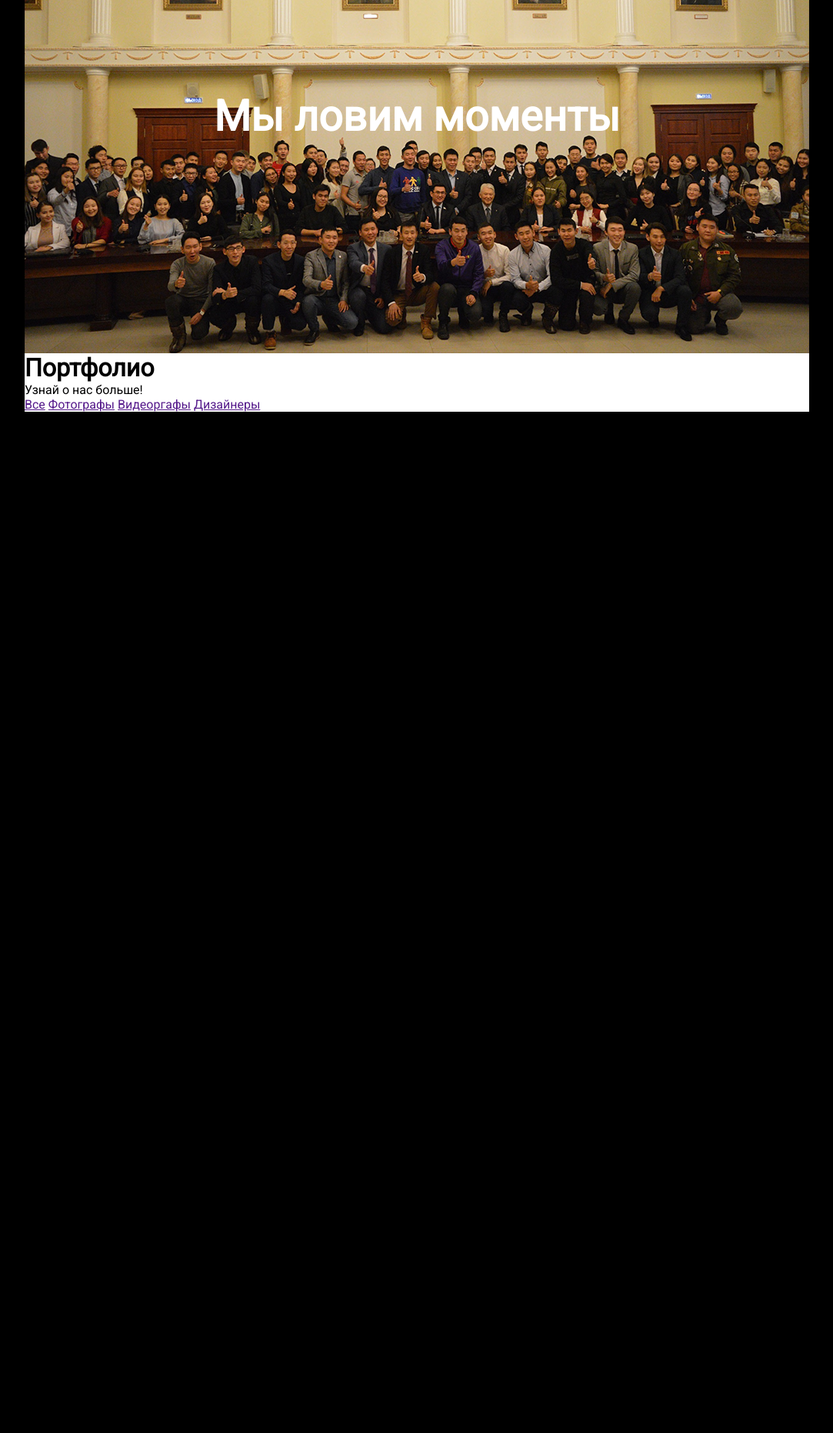
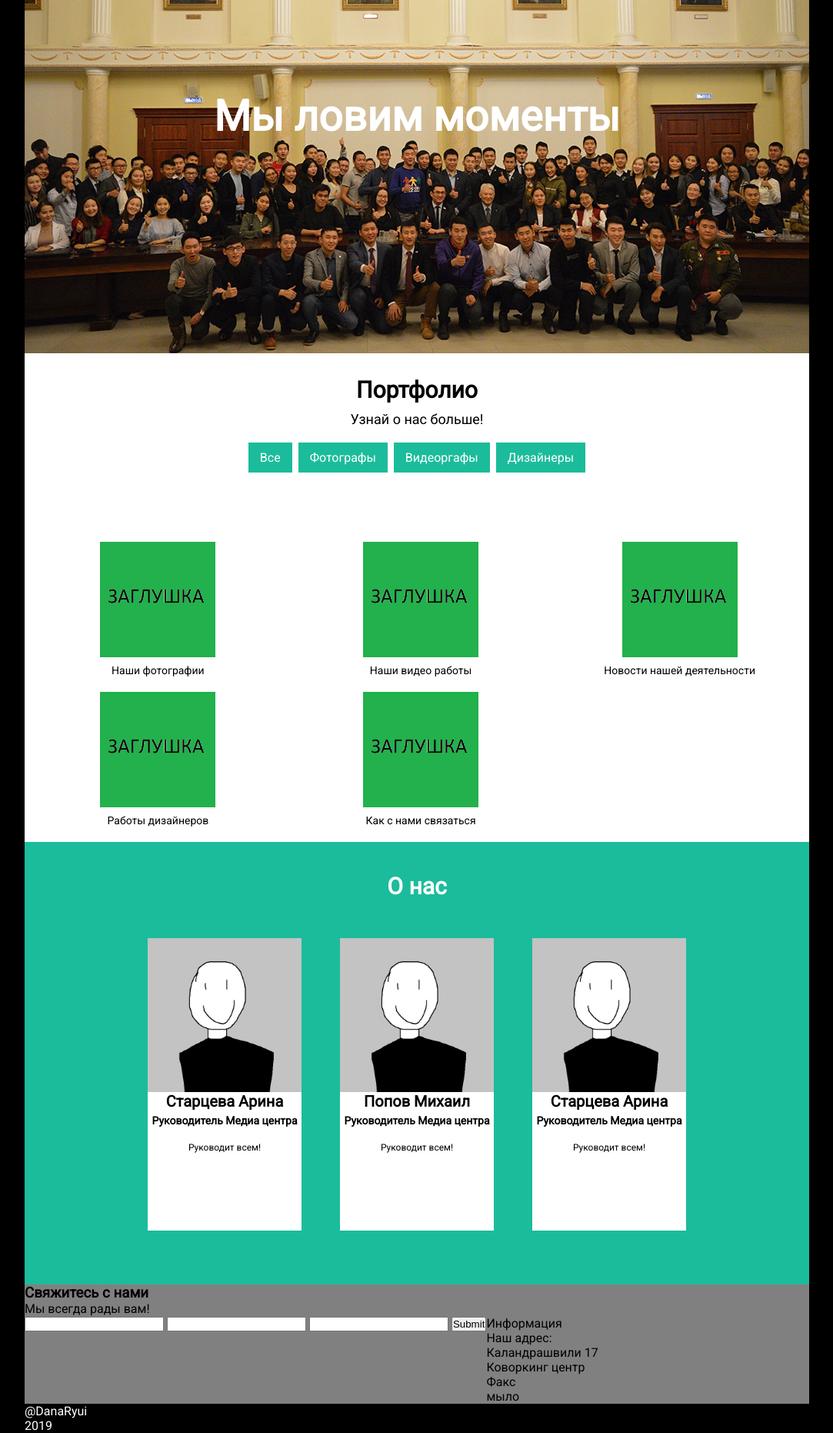
Before and after one commit to DmitrySkryabin/mediacenter, a PHP site: page / in a window 1280 px wide. Shown: the part 93-1955 px from the top of the page at 77% size, without its empty margins (98-1181 px from the left). Before the commit the page ends 628 px from the top, so only its background shows below. Run offline with PHP 8.4, Linux system fonts and the light colour scheme.

Commit message:
main page update

```diff
--- a/index.html
+++ b/index.html
@@ -34,17 +34,82 @@
 	<div class="wrapper">
 		<div class="portfolio">
 			<div class="portfolio-up">
+				<div class="portfolio-up-text">
 					<h1>Портфолио</h1>
 					<p>Узнай о нас больше!</p>
+				</div>
+				<div class="portfolio-up-menu">
 					<a href="">Все</a>
 					<a href="">Фотографы</a>
 					<a href="">Видеоргафы</a>
 					<a href="">Дизайнеры</a>
 				</div>
+			</div>
 			<div class="portfolio-bottom">
-
+				<div class="img-container">
+					<div class="img-text"><img src="zaglushka.png" alt="zaglushka" width="150px" height="150px"><p>Наши фотографии</p></div>
+					<div class="img-text"><img src="zaglushka.png" alt="zaglushka" width="150px" height="150px"><p>Наши видео работы</p></div>
+					<div class="img-text"><img src="zaglushka.png" alt="zaglushka" width="150px" height="150px"><p>Новости нашей деятельности</p></div>
+					<div class="img-text"><img src="zaglushka.png" alt="zaglushka" width="150px" height="150px"><p>Работы дизайнеров</p></div>
+					<div class="img-text"><img src="zaglushka.png" alt="zaglushka" width="150px" height="150px"><p>Как с нами связаться</p></div>
+				</div>
+			</div>
+		</div>
+		<div class="about-us">
+			<h3>О нас</h3>
+			<div class="about-container">
+				<div class="about-info">
+					<div class="about-photo"><img src="about-photo.png" alt="" height="200px" width="200px"></div>
+					<div class="about-text">
+						<h4>Старцева Арина</h4>
+						<h5>Руководитель Медиа центра</h5>
+						<p>Руководит всем!</p>
+					</div>
+				</div>
+				<div class="about-info">
+					<div class="about-photo"><img src="about-photo.png" alt="" height="200px" width="200px"></div>
+					<div class="about-text">
+						<h4>Попов Михаил</h4>
+						<h5>Руководитель Медиа центра</h5>
+						<p>Руководит всем!</p>
+					</div>
+				</div>
+				<div class="about-info">
+					<div class="about-photo"><img src="about-photo.png" alt="" height="200px" width="200px"></div>
+					<div class="about-text">
+						<h4>Старцева Арина</h4>
+						<h5>Руководитель Медиа центра</h5>
+						<p>Руководит всем!</p>
+					</div>
+				</div>
+			</div>
+		</div>
+		<div class="feedback">
+			<div class="feedback-text">
+				<h3>Свяжитесь с нами</h3>
+				<p>Мы всегда рады вам!</p>
+			</div>
+			<div class="feedback-content">
+				<div class="feedback-content-left">
+					<form action="">
+						<input type="text">
+						<input type="email">
+						<input type="text">
+						<input type="submit">
+					</form>
+				</div>
+				<div class="feedback-content-right">
+					<p>Информация <br> Наш адрес: <br> Каландрашвили 17 <br>Коворкинг центр</p>
+					<p>Факс<br>мыло</p>
+				</div>
 			</div>
 		</div>
 	</div>
 </body>
+<footer>
+	<div class="wrapper">
+		<p>@DanaRyui</p>
+		<p>2019</p>
+	</div>
+</footer>
 </html>
--- a/style.css
+++ b/style.css
@@ -76,7 +76,95 @@ HTML{
 }
 .portfolio-up{
 	color: #000;
+	text-align: center;
+}
+.portfolio-up h1{
+	font-size: 30px;
+	padding-top: 30px;
+}
+.portfolio-up p{
+	font-size: 18px;
+	padding-top: 10px;
+}
+.portfolio-up-menu{
+	padding-top: 30px;
+}
+.portfolio-up-menu a{
+	text-decoration: none;
+	color: #fff;
+	background: #1bbc9b;
+	font-size: 16px;
+	padding: 10px 15px 10px 15px;
+	margin: 0 2px 0 2px;
 }
 .portfolio-bottom{
-
+	margin-top: 100px;
 }
+.img-container{
+	margin: auto;
+	display: grid;
+	grid-template-columns: 34% 33% 33%;
+}
+.img-text{
+	margin: auto;
+	text-align: center;
+}
+.img-container p{
+	font-size: 14px;
+	margin-top: 5px;
+	margin-bottom: 20px;
+}
+.about-us{
+	background: #1bbc9b;
+}
+.about-us h3{
+	font-size: 30px;
+	text-align: center;
+	padding-top: 40px;
+	color: #fff;
+	padding-bottom: 50px;
+}
+.about-container{
+	display: flex;
+	justify-content: center;
+	height: 450px;
+}
+.about-info{
+	padding: 0 25px;
+}
+.about-photo{
+	margin: 0px;
+	padding: 0px;
+	height: 200px;
+}
+.about-text{
+	padding-top: 0px;
+	margin-top: 0px;
+	text-align: center;
+	height: 180px;
+	background: #fff;
+}
+.about-text h4{
+	padding-top: 0px;
+	margin-top: 0px;
+	font-size: 20px;
+	padding-bottom: 5px;
+}
+.about-text h5{
+	font-size: 14px;
+	padding-bottom: 20px;
+}
+.about-text p{
+	font-size: 12px;
+	padding-bottom: 5px;
+}
+.feedback{
+	background: grey;
+}
+.feedback-content{
+	display: flex;
+}
+footer{
+	background: #000;
+	color: #fff;
+}
```
Also changed, not shown: about-photo.png (added), zaglushka.png (added). Lines whose indentation alone changed are shown as unchanged.
